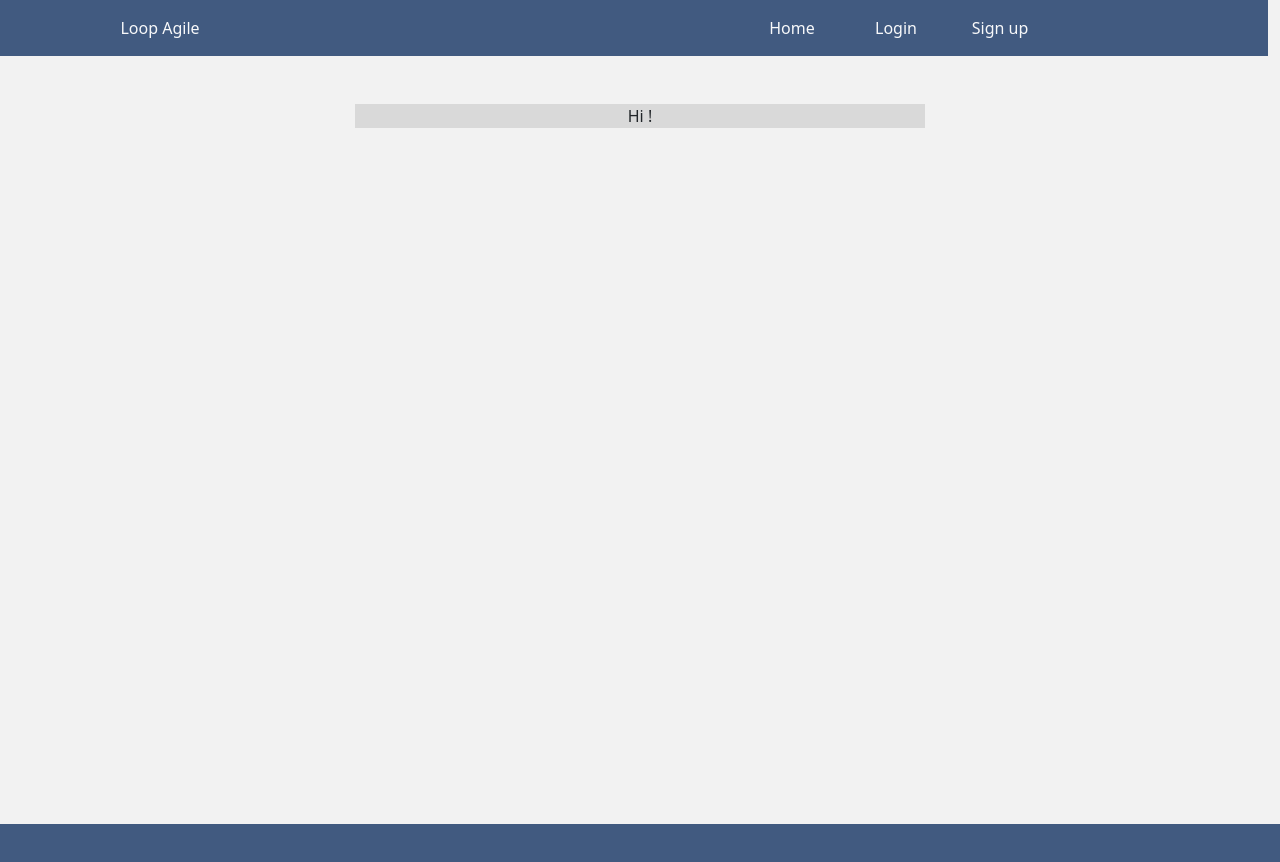
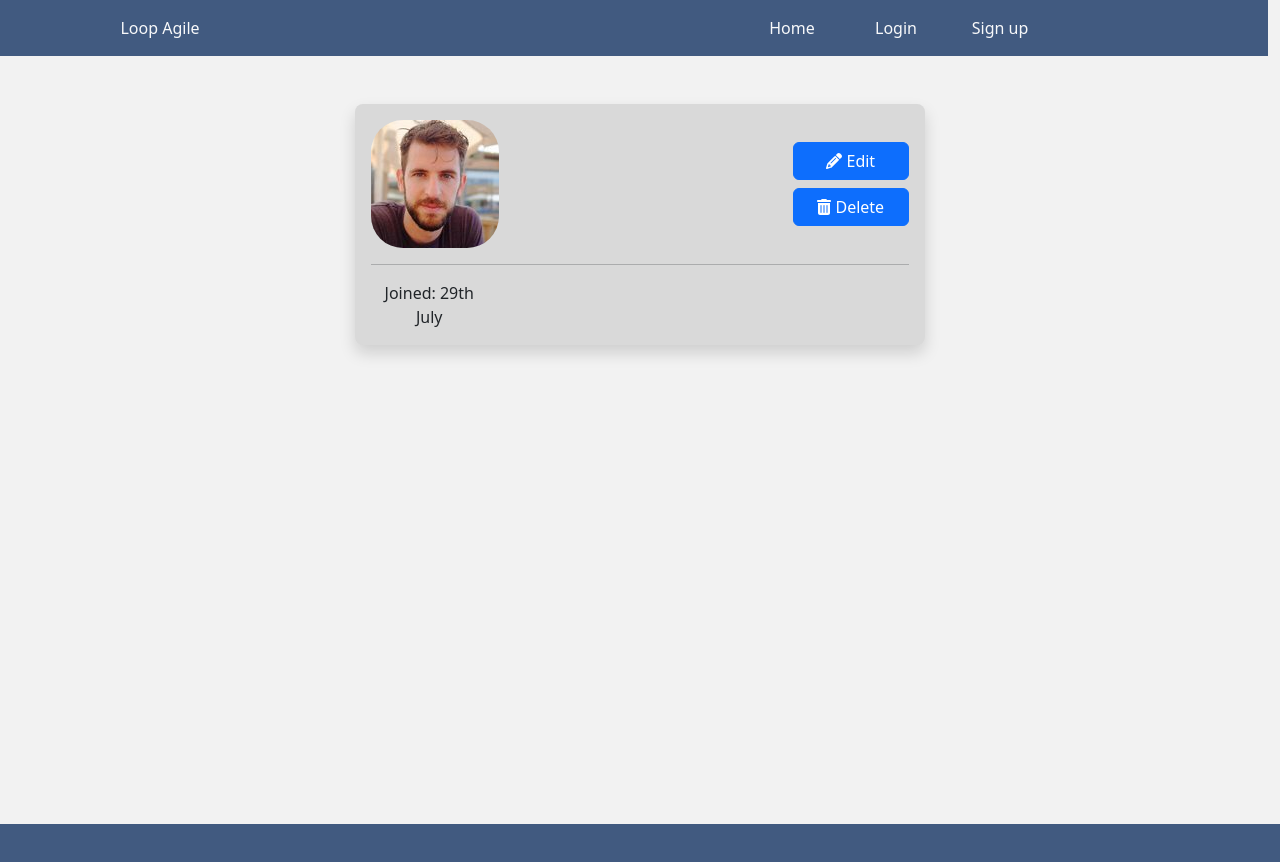
Before and after one commit to darklight81/RMIT-22-FWP, a React (Create React App) app: page /profile in a window 1280 px wide. Shown: the top 862 px of the page. Built offline with nearby package versions, Linux system fonts and the light colour scheme.

Commit message:
Updated profile

```diff
--- a/src/view/PostForm.js
+++ b/src/view/PostForm.js
@@ -5,7 +5,8 @@ function PostForm(props){
         const post = {
             content: e.target[0].value,
             author: props.user.name,
-            time: Date()
+            time: Date(),
+            replies: []
         }
 
         // todo: validate the content of the push
--- a/src/view/Profile.js
+++ b/src/view/Profile.js
@@ -1,9 +1,26 @@
 import "../css/Profile.css"
+import { FontAwesomeIcon } from '@fortawesome/react-fontawesome'
+import { faPencil, faTrashCan} from "@fortawesome/free-solid-svg-icons";
 function Profile(props){
     return(
         <div className={`row justify-content-center mt-5`}>
-            <div className={`col-6 profile`}>
-                Hi {props.user.name}!
+            <div className={`col-6 profile pt-3 pb-3 rounded-3 shadow p-3`}>
+                <div className={`row`}>
+                    <div className={`col-3 profile-pic`}>
+                        <img className={`rounded-5`} src={require('../assets/avatar.jpg')} alt={`avatar`}/>
+                    </div>
+                    <div className={`col-6 profile-info d-flex`}>
+
+                    </div>
+                    <div className={`col-3 actions d-flex flex-column justify-content-center`}>
+                        <button type="button" className="btn btn-primary"><FontAwesomeIcon icon={faPencil}/> Edit </button>
+                        <button type="button" className="btn btn-primary mt-2"><FontAwesomeIcon icon={faTrashCan} /> Delete </button>
+                    </div>
+                </div>
+                <hr className={`solid`}/>
+                <div className={`row`}>
+                    <span className={`col-3 justify-content-lg-start`}> Joined: 29th July</span>
+                </div>
             </div>
         </div>
     )
```
